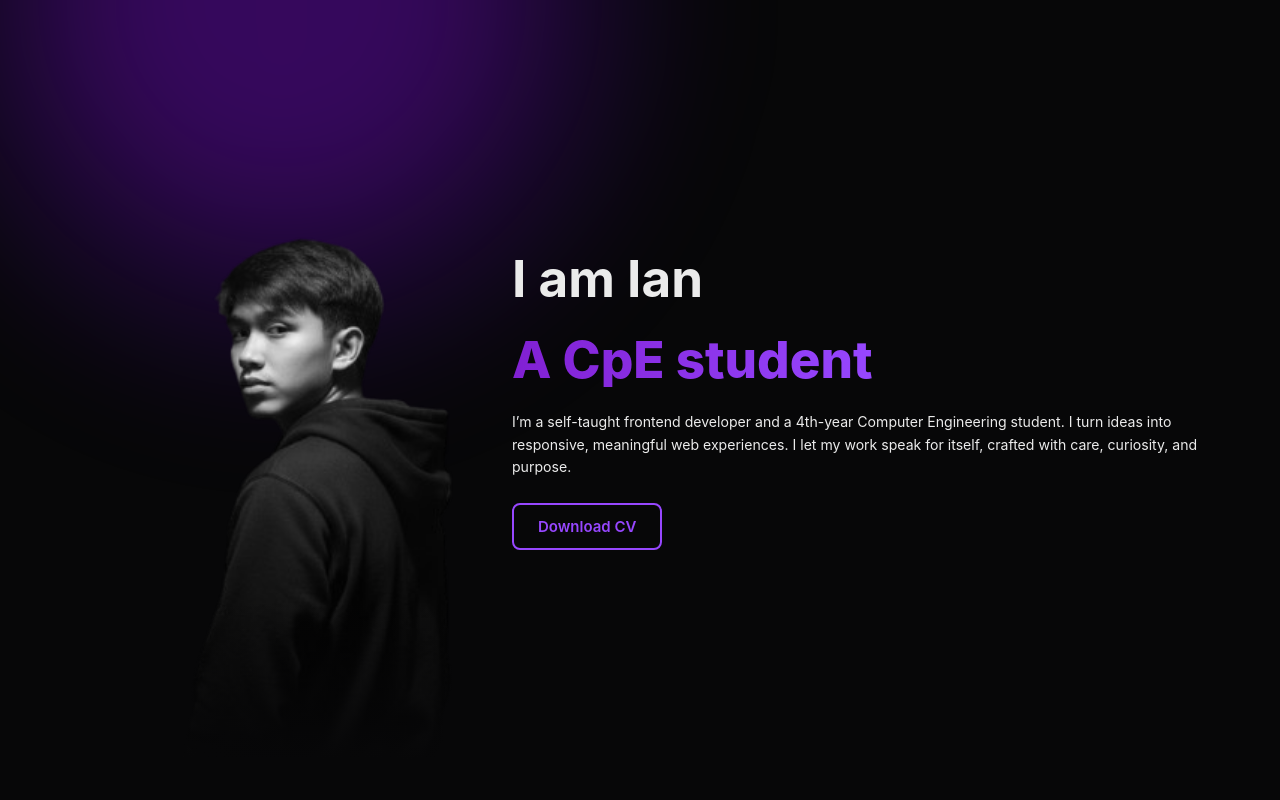
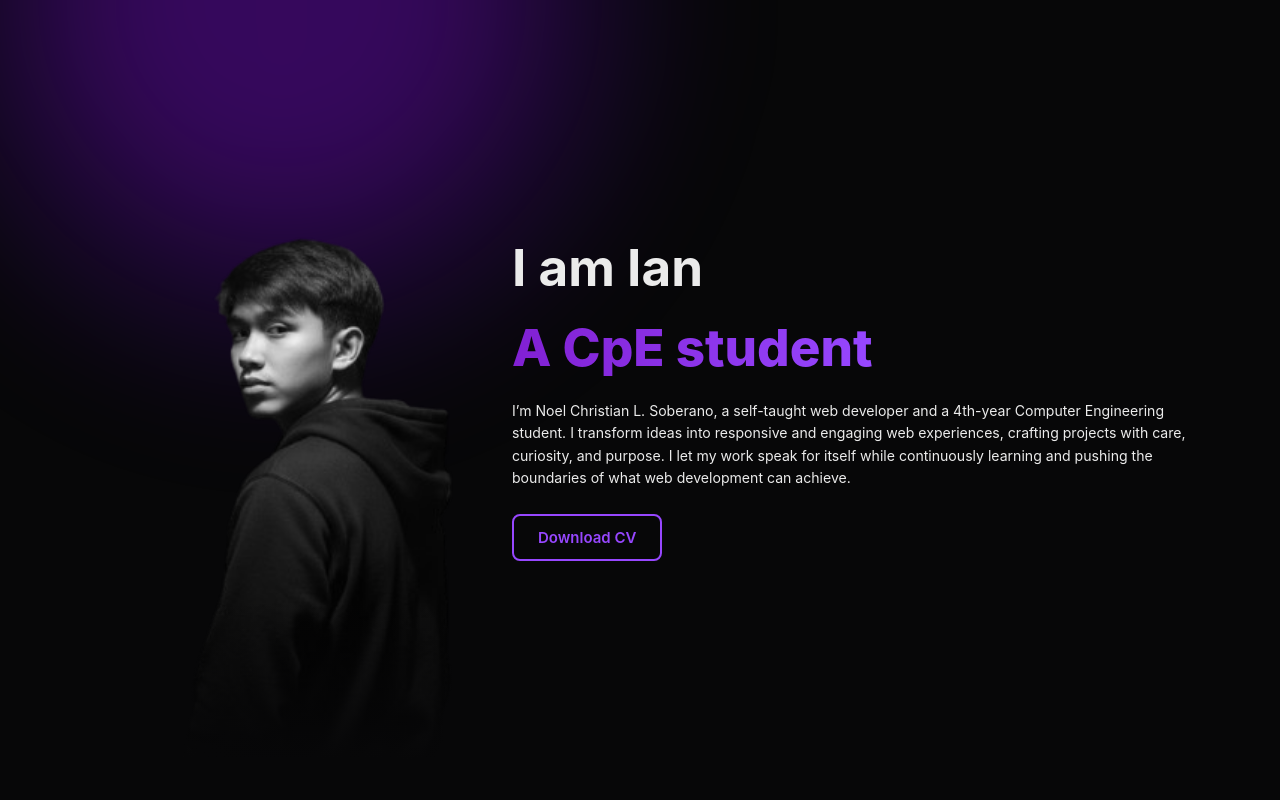
Before and after one commit to devyanx1210/devyanx1210.github.io, a React (Vite) app: page / in a window 1280 px wide. Shown: the top 800 px of the page. Built offline with nearby package versions, Linux system fonts and the light colour scheme.

Commit message:
Refinement

```diff
--- a/src/App.jsx
+++ b/src/App.jsx
@@ -2,16 +2,16 @@ import { useState } from "react";
 import reactLogo from "./assets/react.svg";
 import viteLogo from "/vite.svg";
 import "./App.css";
-import Homepage from "./Homepage.jsx";
 import Projects from "./Projects.jsx";
-import "./Responsive.css"
+import "./Responsive.css";
+import Portfolio from "./Portfolio.jsx";
 
 function App() {
   const [count, setCount] = useState(0);
 
   return (
     <>
-      <Homepage />
+      <Portfolio />
     </>
   );
 }
--- a/src/Homepage.jsx
+++ b/src/Portfolio.jsx
@@ -17,7 +17,7 @@ import {
 import { SiTailwindcss, SiHtml5, SiCss3, SiJavascript } from "react-icons/si";
 import FadeInSection from "./FadeInSection";
 
-export default function Homepage() {
+export default function Portfolio() {
   const projectsData = [
     {
       name: "RoboTilapia App",
@@ -187,10 +187,12 @@ export default function Homepage() {
             animate={{ opacity: 1 }}
             transition={{ delay: 1.6, duration: 0.8 }}
           >
-            I’m a self-taught frontend developer and a 4th-year Computer
-            Engineering student. I turn ideas into responsive, meaningful web
-            experiences. I let my work speak for itself, crafted with care,
-            curiosity, and purpose.
+            I’m Noel Christian L. Soberano, a self-taught web developer and
+            a 4th-year Computer Engineering student. I transform ideas into
+            responsive and engaging web experiences, crafting projects with
+            care, curiosity, and purpose. I let my work speak for itself while
+            continuously learning and pushing the boundaries of what web
+            development can achieve.
           </motion.p>
 
           <motion.div
@@ -248,9 +250,7 @@ export default function Homepage() {
             initial={{ opacity: 0, y: 20 }}
             whileInView={{ opacity: 1, y: 0 }}
             viewport={{ once: true, amount: 0.3 }}
-            onClick={() =>
-              window.open("/certificates/javascript.pdf", "_blank")
-            }
+            onClick={() => window.open("/certifications.pdf", "_blank")}
             style={{
               cursor: "pointer",
               color: "#9747ff",
```
Also changed, not shown: 1 other file (tests, documents, lock files or other folders).
